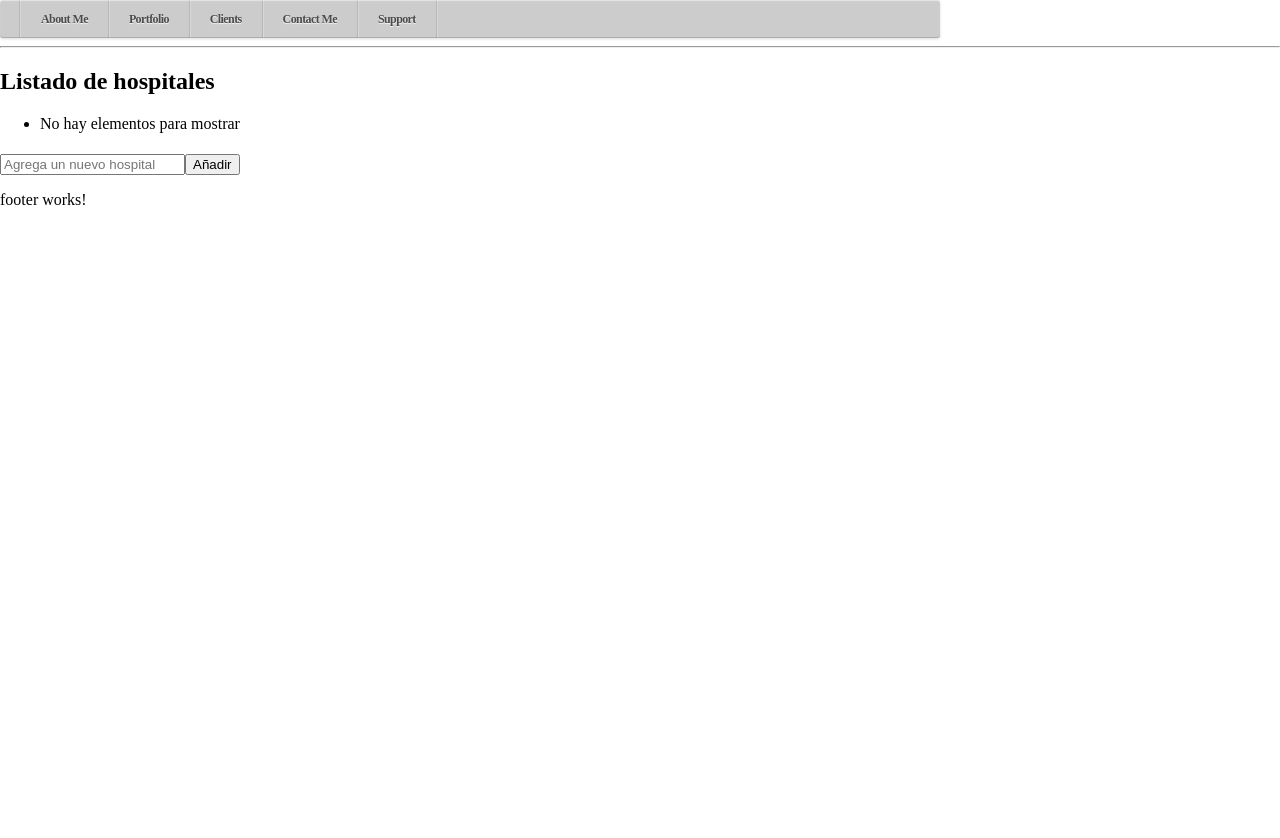
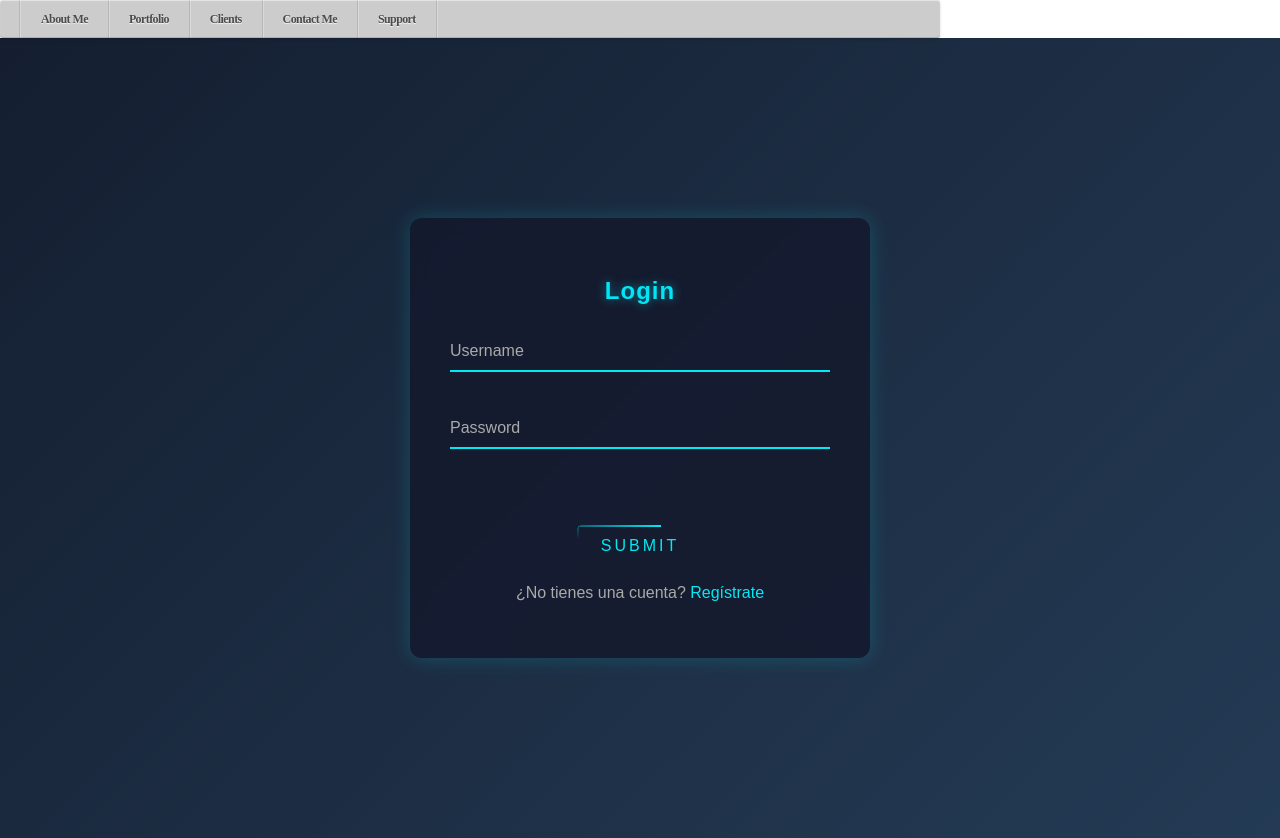
Before and after one commit to Peito1102/front_hospital_medi, an Angular app: page / in a window 1280 px wide. Before the commit the page ends 800 px from the top, so only its background shows below. Built offline with nearby package versions, Linux system fonts and the light colour scheme.

Commit message:
login diseño finalizado

```diff
--- a/src/app/components/login/login.component.css
+++ b/src/app/components/login/login.component.css
@@ -41,7 +41,7 @@
 
 .login-box .user-box input {
   width: 100%;
-  padding: 12px 0 10px 0; /* más simétrico */
+  padding: 12px 0 10px 0;
   font-size: 16px;
   color: #e0f7fa;
   border: none;
@@ -52,7 +52,7 @@
 
 .login-box .user-box label {
   position: absolute;
-  top: 12px; /* ajustado para alinearse bien */
+  top: 12px;
   left: 0;
   font-size: 16px;
   color: #aaa;
@@ -60,34 +60,36 @@
   transition: 0.3s ease;
 }
 
-/* Cuando el input está enfocado o tiene texto */
 .login-box .user-box input:focus ~ label,
 .login-box .user-box input:valid ~ label {
-  top: -12px; /* se mueve solo un poco arriba */
+  top: -12px;
   font-size: 12px;
   color: #03e9f4;
 }
 
-
-/* Botón */
-.login-box form a {
+/* Botón de Submit */
+.login-box .animated-button {
   position: relative;
   display: inline-block;
   padding: 12px 24px;
+  margin-top: 40px;
   color: #03e9f4;
   font-size: 16px;
+  font-family: 'Poppins', sans-serif;
   text-decoration: none;
   text-transform: uppercase;
+  overflow: hidden;
   letter-spacing: 3px;
-  overflow: hidden;
+  background: transparent;
+  border: 1px solid transparent;
+  border-radius: 6px;
+  cursor: pointer;
   transition: 0.5s;
-  border: 1px solid #03e9f4;
-  border-radius: 6px;
 }
 
-.login-box a:hover {
+.login-box .animated-button:hover {
   background: #03e9f4;
-  color: #141e30;
+  color: #fff;
   border-radius: 6px;
   box-shadow: 0 0 10px #03e9f4,
               0 0 30px #03e9f4,
@@ -95,12 +97,12 @@
 }
 
 /* Efectos animados del botón */
-.login-box a span {
+.login-box .animated-button span {
   position: absolute;
   display: block;
 }
 
-.login-box a span:nth-child(1) {
+.login-box .animated-button span:nth-child(1) {
   top: 0;
   left: -100%;
   width: 100%;
@@ -111,10 +113,10 @@
 
 @keyframes btn-anim1 {
   0% { left: -100%; }
-  50%,100% { left: 100%; }
+  50%, 100% { left: 100%; }
 }
 
-.login-box a span:nth-child(2) {
+.login-box .animated-button span:nth-child(2) {
   top: -100%;
   right: 0;
   width: 2px;
@@ -126,10 +128,10 @@
 
 @keyframes btn-anim2 {
   0% { top: -100%; }
-  50%,100% { top: 100%; }
+  50%, 100% { top: 100%; }
 }
 
-.login-box a span:nth-child(3) {
+.login-box .animated-button span:nth-child(3) {
   bottom: 0;
   right: -100%;
   width: 100%;
@@ -141,10 +143,10 @@
 
 @keyframes btn-anim3 {
   0% { right: -100%; }
-  50%,100% { right: 100%; }
+  50%, 100% { right: 100%; }
 }
 
-.login-box a span:nth-child(4) {
+.login-box .animated-button span:nth-child(4) {
   bottom: -100%;
   left: 0;
   width: 2px;
@@ -156,19 +158,33 @@
 
 @keyframes btn-anim4 {
   0% { bottom: -100%; }
-  50%,100% { bottom: 100%; }
+  50%, 100% { bottom: 100%; }
 }
 
-/* Si el navegador autocompleta el campo */
+/* Soporte para Autocompletar del navegador */
 .login-box .user-box input:-webkit-autofill {
-  -webkit-box-shadow: 0 0 0px 1000px #141e30 inset;
+  -webkit-box-shadow: 0 0 0 1000px #141e30 inset;
   -webkit-text-fill-color: #e0f7fa;
   transition: background-color 5000s ease-in-out 0s;
 }
 
-/* Fuerza el label a moverse hacia arriba cuando hay autofill */
 .login-box .user-box input:-webkit-autofill ~ label {
   top: -12px;
   font-size: 12px;
   color: #03e9f4;
 }
+
+/* Enlace de Registro */
+.login-box .register-link p {
+  color: #aaa;
+}
+
+.login-box .register-link a {
+  all: unset;
+  color: #03e9f4;
+  cursor: pointer;
+}
+
+.login-box .register-link a:hover {
+  text-decoration: underline;
+}
--- a/src/app/components/login/login.component.html
+++ b/src/app/components/login/login.component.html
@@ -3,7 +3,7 @@
   <div class="cuerpo">
     <div class="login-box">
       <h2>Login</h2>
-      <form>
+      <form (ngSubmit)="onLogin()">
         <div class="user-box">
           <input type="text" name="" required="">
           <label>Username</label>
@@ -12,14 +12,17 @@
           <input type="password" name="" required="">
           <label>Password</label>
         </div>
-        <a href="#">
+        <button type="submit" class="animated-button">
           <span></span>
           <span></span>
           <span></span>
           <span></span>
           Submit
-        </a>
+        </button>
       </form>
+      <div class="register-link">
+        <p>¿No tienes una cuenta? <a routerLink="/register">Regístrate</a></p>
+      </div>
     </div>
   </div>
 </div>
--- a/src/app/components/login/login.component.ts
+++ b/src/app/components/login/login.component.ts
@@ -1,12 +1,16 @@
 import { Component } from '@angular/core';
+import { RouterModule } from '@angular/router';
 
 @Component({
   selector: 'app-login',
   standalone: true,
-  imports: [],
+  imports: [RouterModule],
   templateUrl: './login.component.html',
   styleUrl: './login.component.css'
 })
 export class LoginComponent {
+onLogin() {
+throw new Error('Method not implemented.');
+}
 
 }
```
Also changed, not shown: src/app/app.routes.ts (+10 -10 lines).
